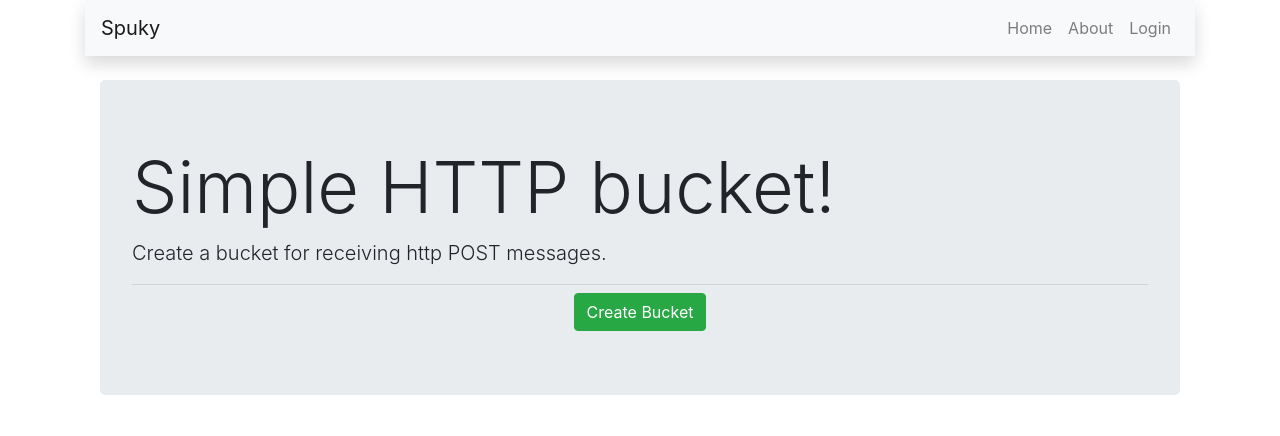
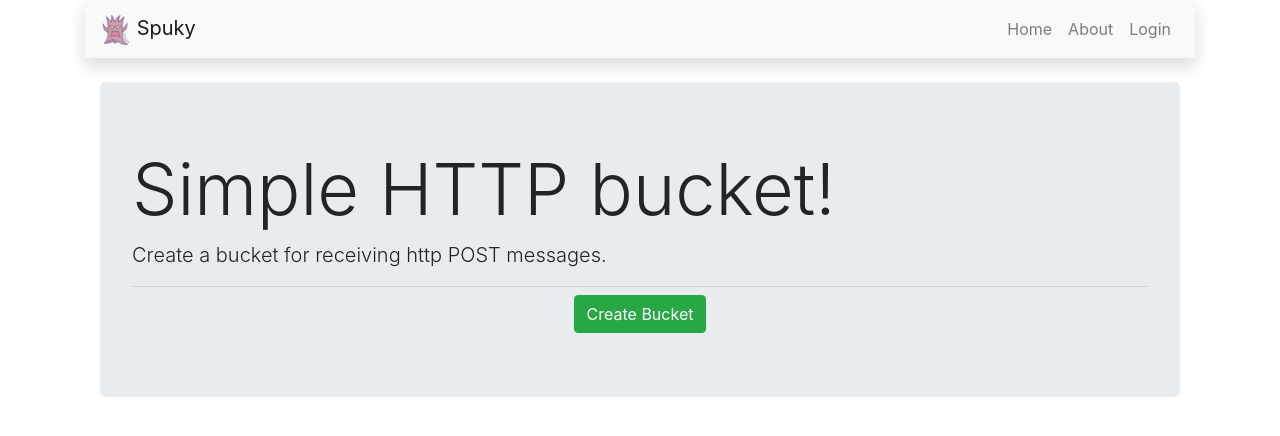
Before and after one commit to ravndaa/httpbucket, a React (Create React App) app in the folder clientapp/: page / in a window 1280 px wide. Shown: the top 436 px of the page. Built offline with nearby package versions, Linux system fonts and the light colour scheme.

Commit message:
logoAdded

```diff
--- a/clientapp/src/Components/Navbar.jsx
+++ b/clientapp/src/Components/Navbar.jsx
@@ -40,7 +40,7 @@ export default class NavBar extends Component {
 
         return (
             <Navbar color="light" light expand="md" sticky="top" className="shadow">
-                <NavbarBrand tag={Link} to="/">Spuky <span className="h6">{VERSION}</span> </NavbarBrand>
+                <NavbarBrand tag={Link} to="/"> <img src="/logo.png" width="30" height="30" /> Spuky <span className="h6">{VERSION}</span> </NavbarBrand>
                 <NavbarToggler onClick={this.toggleNavbar} />
                 <Collapse isOpen={this.state.isOpen} navbar>
                     <Nav className="ml-auto" navbar>
```
Also changed, not shown: clientapp/public/logo.png (added).
